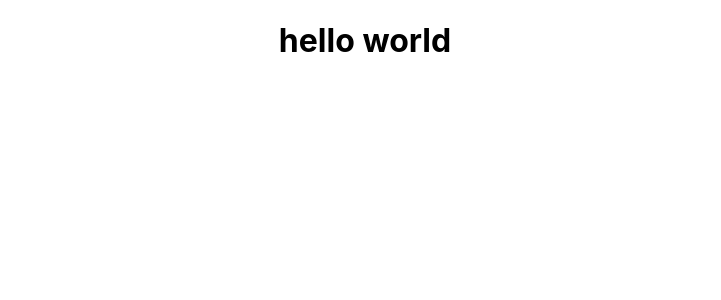
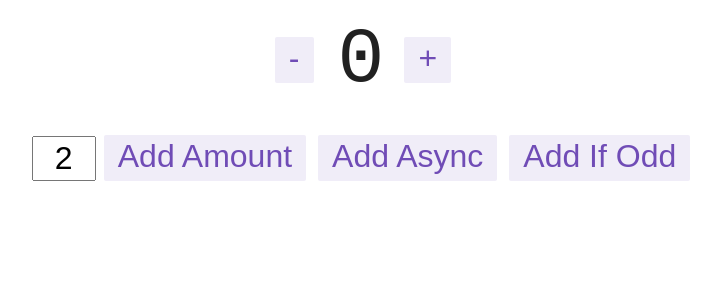
Before and after one commit to CNDvn/ParkingApp-FE, a React (Create React App) app: page /DashboardAdmin in a window 1280 px wide. Shown: the top 300 px of the page, without its empty margins (275-996 px from the left). Built offline with nearby package versions, Linux system fonts and the light colour scheme.

Commit message:
set up redux use redux thunks and middleware logger

```diff
--- a/package.json
+++ b/package.json
@@ -6,6 +6,7 @@
     "@emotion/react": "^11.7.1",
     "@emotion/styled": "^11.6.0",
     "@mui/material": "^5.2.8",
+    "@reduxjs/toolkit": "^1.7.1",
     "@testing-library/jest-dom": "^5.14.1",
     "@testing-library/react": "^12.0.0",
     "@testing-library/user-event": "^13.2.1",
@@ -13,11 +14,14 @@
     "@types/node": "^16.7.13",
     "@types/react": "^17.0.20",
     "@types/react-dom": "^17.0.9",
+    "@types/redux-logger": "^3.0.9",
     "axios": "^0.24.0",
     "react": "^17.0.2",
     "react-dom": "^17.0.2",
+    "react-redux": "^7.2.6",
     "react-router-dom": "^6.2.1",
     "react-scripts": "5.0.0",
+    "redux-logger": "^3.0.6",
     "typescript": "^4.4.2",
     "web-vitals": "^2.1.0"
   },
--- a/src/App.tsx
+++ b/src/App.tsx
@@ -1,11 +1,18 @@
+import AppProvider from 'components/AppProvider/AppProvider';
+import DashboardAdmin from 'pages/DashboardAdmin/DashboardAdmin';
+import LoginPage from 'pages/LoginPage/LoginPage';
 import React from 'react';
+import { Route, Routes } from 'react-router-dom';
 import './App.css';
 
 const App = (): JSX.Element => {
   return (
-    <div className="App">
-      <h1>hello world</h1>
-    </div>
+    <AppProvider>
+      <Routes>
+        <Route path="/DashboardAdmin" element={<DashboardAdmin />} />
+        <Route path="/login" element={<LoginPage />} />
+      </Routes>
+    </AppProvider>
   );
 };
 
--- /dev/null
+++ b/src/feature/counter/Counter.module.css
@@ -0,0 +1,79 @@
+.row {
+  display: flex;
+  align-items: center;
+  justify-content: center;
+}
+
+.row > button {
+  margin-left: 4px;
+  margin-right: 8px;
+}
+
+.row:not(:last-child) {
+  margin-bottom: 16px;
+}
+
+.value {
+  font-size: 78px;
+  padding-left: 16px;
+  padding-right: 16px;
+  margin-top: 2px;
+  font-family: 'Courier New', Courier, monospace;
+}
+
+.button {
+  appearance: none;
+  background: none;
+  font-size: 32px;
+  padding-left: 12px;
+  padding-right: 12px;
+  outline: none;
+  border: 2px solid transparent;
+  color: rgb(112, 76, 182);
+  padding-bottom: 4px;
+  cursor: pointer;
+  background-color: rgba(112, 76, 182, 0.1);
+  border-radius: 2px;
+  transition: all 0.15s;
+}
+
+.textbox {
+  font-size: 32px;
+  padding: 2px;
+  width: 64px;
+  text-align: center;
+  margin-right: 4px;
+}
+
+.button:hover,
+.button:focus {
+  border: 2px solid rgba(112, 76, 182, 0.4);
+}
+
+.button:active {
+  background-color: rgba(112, 76, 182, 0.2);
+}
+
+.asyncButton {
+  composes: button;
+  position: relative;
+}
+
+.asyncButton:after {
+  content: '';
+  background-color: rgba(112, 76, 182, 0.15);
+  display: block;
+  position: absolute;
+  width: 100%;
+  height: 100%;
+  left: 0;
+  top: 0;
+  opacity: 0;
+  transition: width 1s linear, opacity 0.5s ease 1s;
+}
+
+.asyncButton:active:after {
+  width: 0%;
+  opacity: 1;
+  transition: 0s;
+}
--- /dev/null
+++ b/src/feature/counter/Counter.tsx
@@ -0,0 +1,75 @@
+/* eslint-disable @typescript-eslint/explicit-function-return-type */
+import React, { useState } from 'react';
+
+import {
+  decrement,
+  increment,
+  incrementByAmount,
+  incrementAsync,
+  incrementIfOdd,
+  selectCount,
+} from './counterSlice';
+import styles from './Counter.module.css';
+import { useAppDispatch, useAppSelector } from 'hook/hookRedux';
+
+export function Counter(): JSX.Element {
+  const count = useAppSelector(selectCount);
+  const dispatch = useAppDispatch();
+  const [incrementAmount, setIncrementAmount] = useState('2');
+
+  const incrementValue = Number(incrementAmount) || 0;
+
+  return (
+    <div>
+      <div className={styles.row}>
+        <button
+          className={styles.button}
+          aria-label="Decrement value"
+          onClick={(): { payload: undefined; type: string } =>
+            dispatch(decrement())
+          }
+        >
+          -
+        </button>
+        <span className={styles.value}>{count}</span>
+        <button
+          className={styles.button}
+          aria-label="Increment value"
+          onClick={(): { payload: undefined; type: string } =>
+            dispatch(increment())
+          }
+        >
+          +
+        </button>
+      </div>
+      <div className={styles.row}>
+        <input
+          className={styles.textbox}
+          aria-label="Set increment amount"
+          value={incrementAmount}
+          onChange={(e): void => setIncrementAmount(e.target.value)}
+        />
+        <button
+          className={styles.button}
+          onClick={(): { payload: number; type: string } =>
+            dispatch(incrementByAmount(incrementValue))
+          }
+        >
+          Add Amount
+        </button>
+        <button
+          className={styles.asyncButton}
+          onClick={() => dispatch(incrementAsync(incrementValue))}
+        >
+          Add Async
+        </button>
+        <button
+          className={styles.button}
+          onClick={(): void => dispatch(incrementIfOdd(incrementValue))}
+        >
+          Add If Odd
+        </button>
+      </div>
+    </div>
+  );
+}
--- /dev/null
+++ b/src/feature/counter/counterAPI.ts
@@ -0,0 +1,8 @@
+// A mock function to mimic making an async request for data
+export function fetchCount(amount = 1): Promise<{
+  data: number;
+}> {
+  return new Promise<{ data: number }>((resolve) =>
+    setTimeout(() => resolve({ data: amount }), 500)
+  );
+}
--- /dev/null
+++ b/src/feature/counter/counterSlice.ts
@@ -0,0 +1,82 @@
+import { createAsyncThunk, createSlice, PayloadAction } from '@reduxjs/toolkit';
+import { AppDispatch, AppThunk, RootState } from 'store/store';
+// import { RootState, AppThunk } from '../../app/store';
+import { fetchCount } from './counterAPI';
+
+export interface CounterState {
+  value: number;
+  status: 'idle' | 'loading' | 'failed';
+}
+
+const initialState: CounterState = {
+  value: 0,
+  status: 'idle',
+};
+
+// The function below is called a thunk and allows us to perform async logic. It
+// can be dispatched like a regular action: `dispatch(incrementAsync(10))`. This
+// will call the thunk with the `dispatch` function as the first argument. Async
+// code can then be executed and other actions can be dispatched. Thunks are
+// typically used to make async requests.
+export const incrementAsync = createAsyncThunk(
+  'counter/fetchCount',
+  async (amount: number): Promise<number> => {
+    const response: { data: number } = await fetchCount(amount);
+    // The value we return becomes the `fulfilled` action payload
+    return response.data;
+  }
+);
+
+export const counterSlice = createSlice({
+  name: 'counter',
+  initialState,
+  // The `reducers` field lets us define reducers and generate associated actions
+  reducers: {
+    increment: (state) => {
+      // Redux Toolkit allows us to write "mutating" logic in reducers. It
+      // doesn't actually mutate the state because it uses the Immer library,
+      // which detects changes to a "draft state" and produces a brand new
+      // immutable state based off those changes
+      state.value += 1;
+    },
+    decrement: (state) => {
+      state.value -= 1;
+    },
+    // Use the PayloadAction type to declare the contents of `action.payload`
+    incrementByAmount: (state, action: PayloadAction<number>) => {
+      state.value += action.payload;
+    },
+  },
+  // The `extraReducers` field lets the slice handle actions defined elsewhere,
+  // including actions generated by createAsyncThunk or in other slices.
+  extraReducers: (builder) => {
+    builder
+      .addCase(incrementAsync.pending, (state) => {
+        state.status = 'loading';
+      })
+      .addCase(incrementAsync.fulfilled, (state, action) => {
+        state.status = 'idle';
+        state.value += action.payload;
+      });
+  },
+});
+
+export const { increment, decrement, incrementByAmount } = counterSlice.actions;
+
+// The function below is called a selector and allows us to select a value from
+// the state. Selectors can also be defined inline where they're used instead of
+// in the slice file. For example: `useSelector((state: RootState) => state.counter.value)`
+export const selectCount = (state: RootState): number => state.counter.value;
+
+// We can also write thunks by hand, which may contain both sync and async logic.
+// Here's an example of conditionally dispatching actions based on current state.
+export const incrementIfOdd =
+  (amount: number): AppThunk =>
+  (dispatch: AppDispatch, getState): void => {
+    const currentValue = selectCount(getState());
+    if (currentValue % 2 === 1) {
+      dispatch(incrementByAmount(amount));
+    }
+  };
+
+export default counterSlice.reducer;
--- /dev/null
+++ b/src/hook/hookRedux.tsx
@@ -0,0 +1,8 @@
+import { TypedUseSelectorHook, useDispatch, useSelector } from 'react-redux';
+import { AppDispatch, RootState } from 'store/store';
+// import { AppDispatch, RootState } from './store';
+
+// Use throughout your app instead of plain `useDispatch` and `useSelector`
+// eslint-disable-next-line @typescript-eslint/explicit-module-boundary-types
+export const useAppDispatch = (): AppDispatch => useDispatch<AppDispatch>();
+export const useAppSelector: TypedUseSelectorHook<RootState> = useSelector;
--- /dev/null
+++ b/src/pages/DashboardAdmin/DashboardAdmin.tsx
@@ -0,0 +1,12 @@
+import { Counter } from 'feature/counter/Counter';
+import React from 'react';
+
+const DashboardAdmin = (): JSX.Element => {
+  return (
+    <div>
+      <Counter />
+    </div>
+  );
+};
+
+export default DashboardAdmin;
--- /dev/null
+++ b/src/pages/LoginPage/LoginPage.tsx
@@ -0,0 +1,7 @@
+import React from 'react';
+
+const LoginPage = (): JSX.Element => {
+  return <div></div>;
+};
+
+export default LoginPage;
--- /dev/null
+++ b/src/store/store.tsx
@@ -0,0 +1,19 @@
+import { configureStore, ThunkAction, Action } from '@reduxjs/toolkit';
+import counterReducer from '../feature/counter/counterSlice';
+import logger from 'redux-logger';
+
+export const store = configureStore({
+  reducer: {
+    counter: counterReducer,
+  },
+  middleware: (getDefaultMiddleware) => getDefaultMiddleware().concat(logger),
+});
+
+export type AppDispatch = typeof store.dispatch;
+export type RootState = ReturnType<typeof store.getState>;
+export type AppThunk<ReturnType = void> = ThunkAction<
+  ReturnType,
+  RootState,
+  unknown,
+  Action<string>
+>;
```
Also changed, not shown: src/components/AppProvider/AppProvider.tsx (+4 -6 lines), 1 other file (tests, documents, lock files or other folders).
